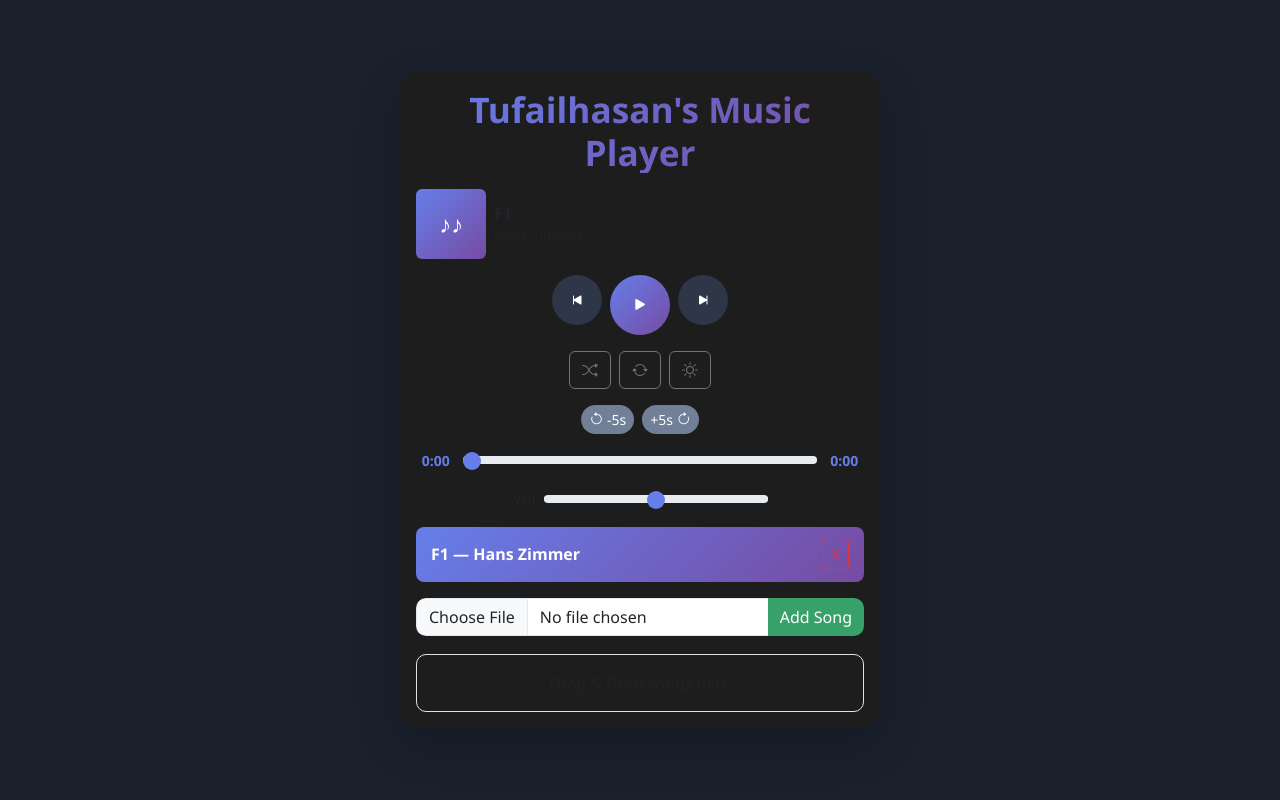
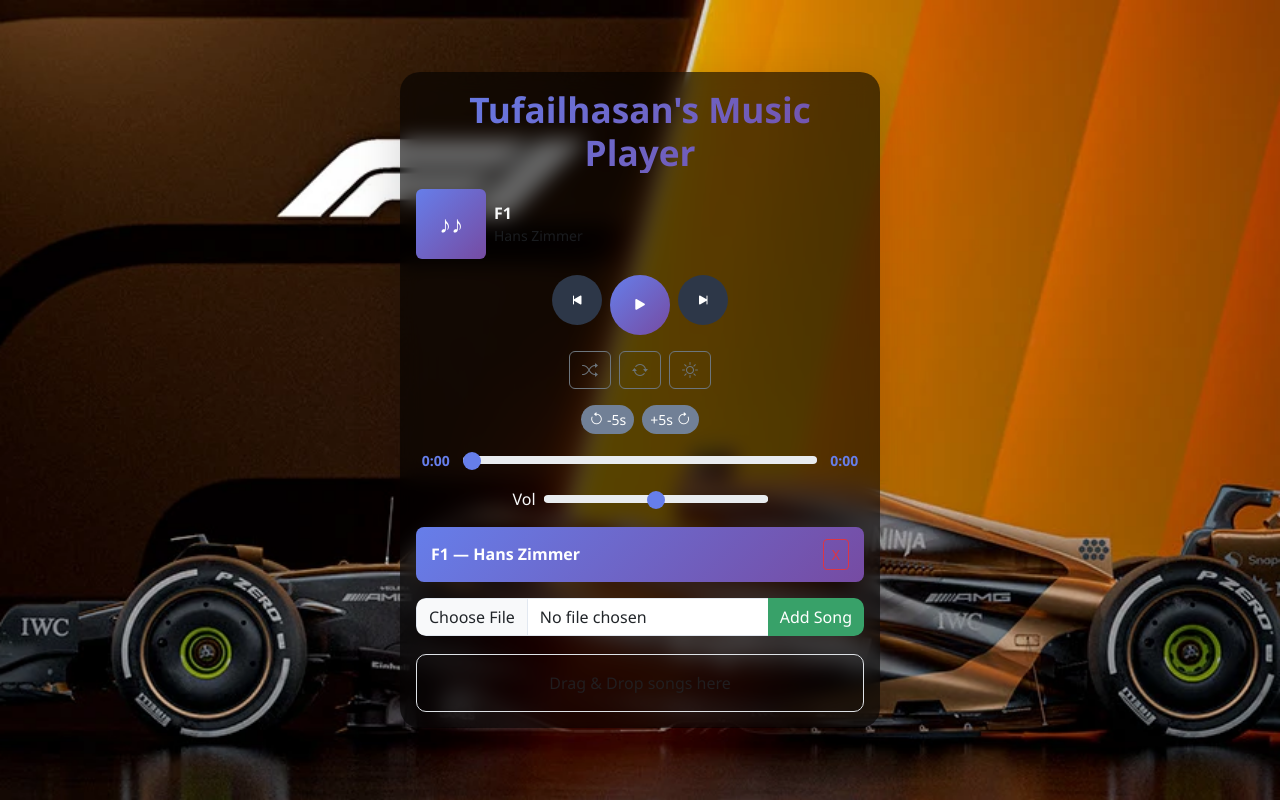
Before and after one commit to tufaildafedar0-prog/Music-player-, a plain HTML site: page index.html in a window 1280 px wide. Both pictures are taken after a click on the button 690 px from the left and 369 px from the top of the page. Drawn offline with nearby package versions, Linux system fonts and the light colour scheme.

Commit message:
Updated style.css

```diff
--- a/css/style.css
+++ b/css/style.css
@@ -1,18 +1,24 @@
-/* Body styles with background image */
+/* Keep background image always */
 body {
   background: url("../Images/F1img.webp") no-repeat center center fixed;
   background-size: cover;
   font-family: 'Segoe UI', system-ui, sans-serif;
+  transition: background 0.3s;
 }
 
-/* Dark mode */
+/* Dark mode text color */
 body.dark-mode {
-  background: #1a202c;
   color: #f8f9fa;
 }
+
+/* Only the player container becomes darker */
 body.dark-mode .player {
-  background: rgba(30, 30, 30, 0.95);
+  background: rgba(0, 0, 0, 0.6); /* semi-transparent dark overlay */
+  backdrop-filter: blur(10px);     /* frosted glass effect */
+  color: #f8f9fa;
 }
+
+/* Playlist items in dark mode */
 body.dark-mode .playlist li {
   color: #f8f9fa;
 }
```
